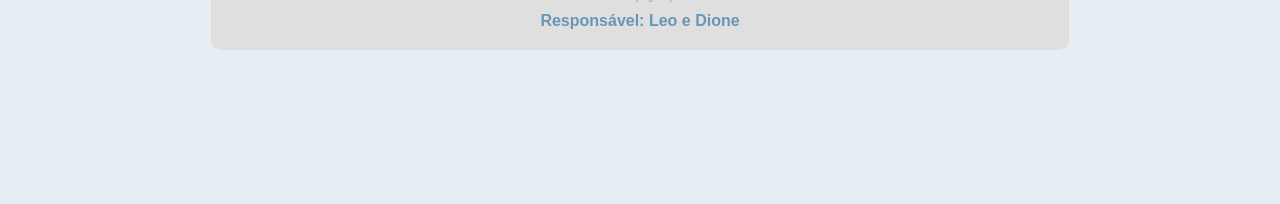
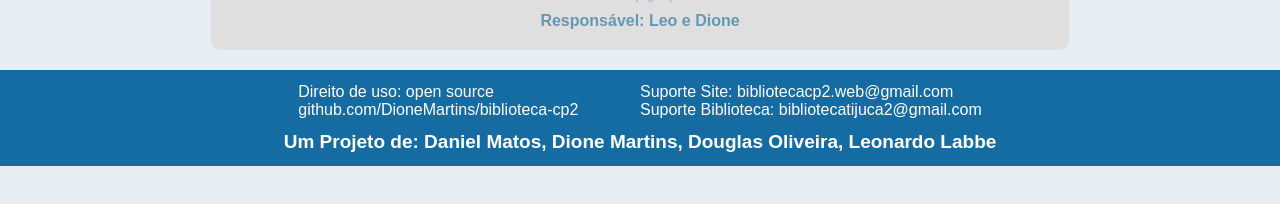
Before and after one commit to DioneMartins/biblioteca-cp2, a React (Create React App) app: page /lista in a window 1280 px wide. Shown: the part 472-676 px from the top of the page. Built offline with nearby package versions, Linux system fonts and the light colour scheme; no server answers; the database is empty.

Commit message:
Change position to relative

```diff
--- a/src/components/footer/Footer.module.css
+++ b/src/components/footer/Footer.module.css
@@ -3,7 +3,7 @@
   background-color: var(--strongBlue);
   width: 100vw;
   height: 12vh;
-  position: absolute;
+  position: relative;
   bottom: 0;
   color: white;
   display: flex;
--- a/src/pages/home/Home.jsx
+++ b/src/pages/home/Home.jsx
@@ -1,5 +1,5 @@
 import React from 'react';
-import { Header, Navbar, HomeCards, Unfinished, Footer } from '../../components';
+import { Header, Navbar, HomeCards, Footer } from '../../components';
 
 export default function Home() {
   return (
@@ -7,12 +7,6 @@ export default function Home() {
       <Header />
       <Navbar />
       <HomeCards />
-      <Unfinished
-        pageName="Futuro componente do rodapé."
-        message={['Direito de uso', 'Github', 'Email de contato', 'Autores']}
-        respDev="Daniel"
-        devOrder="1"
-      />
       <Footer />
     </div>
   );
--- a/src/pages/list/List.jsx
+++ b/src/pages/list/List.jsx
@@ -1,5 +1,5 @@
 import React from 'react';
-import { Navbar, BookCard, Unfinished } from '../../components';
+import { Navbar, BookCard, Unfinished, Footer } from '../../components';
 
 export default function List() {
   return (
@@ -18,6 +18,7 @@ export default function List() {
         respDev="Leo e Dione"
         devOrder="1"
       />
+      <Footer />
     </div>
   );
 }
--- a/src/pages/login/Login.jsx
+++ b/src/pages/login/Login.jsx
@@ -1,5 +1,5 @@
 import React, { useEffect, useState } from 'react';
-import { Navbar, LoginComponent, Logged } from '../../components';
+import { Navbar, LoginComponent, Logged, Footer } from '../../components';
 import { checkIfUserExists } from '../../api/login';
 
 export default function Login() {
@@ -22,6 +22,7 @@ export default function Login() {
       ) : (
         <LoginComponent changer={receivedUpdate} />
       )}
+      <Footer />
     </div>
   );
 }
--- a/src/pages/search/Search.jsx
+++ b/src/pages/search/Search.jsx
@@ -1,5 +1,5 @@
 import React, { useEffect, useState } from 'react';
-import { Navbar, BookCardItem } from '../../components';
+import { Navbar, BookCardItem, Footer } from '../../components';
 import { getSearchedBooks } from '../../api/api';
 import { useLocation } from 'react-router-dom';
 import styles from './Search.module.css';
@@ -60,6 +60,7 @@ export default function Search() {
           })}
         {!loading && !searchedData && <BookCardItem />}
       </div>
+      <Footer />
     </div>
   );
 }
```
